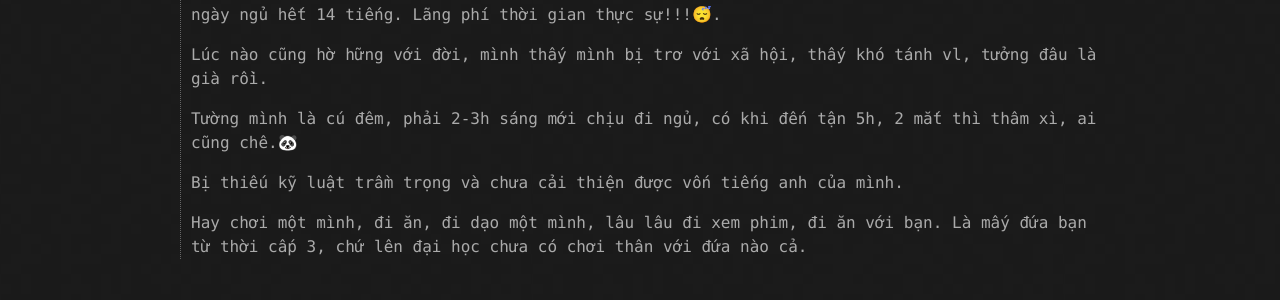
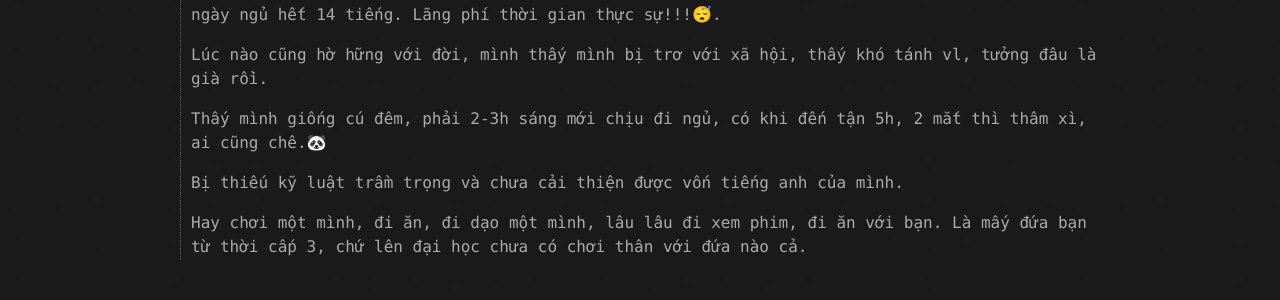
Before and after one commit to waibui/waibui.github.io, a Jekyll site: the page built from _posts/2025-01-01-happy-new-year.md, in a window 1280 px wide. Shown: the part 1111-1411 px from the top of the page. Built offline with Jekyll 4.4.1, drawn with Linux system fonts in a browser that asks for light colours.

Commit message:
add post 2025-01-01

```diff
--- a/_posts/2025-01-01-happy-new-year.md
+++ b/_posts/2025-01-01-happy-new-year.md
@@ -24,7 +24,7 @@ tags:
 >
 > Lúc nào cũng hờ hững với đời, mình thấy mình bị trơ với xã hội, thấy khó tánh vl, tưởng đâu là già rồi.
 >
-> Tường mình là cú đêm, phải 2-3h sáng mới chịu đi ngủ, có khi đến tận 5h, 2 mắt thì thâm xì, ai cũng chê.🐼
+> Thấy mình giống cú đêm, phải 2-3h sáng mới chịu đi ngủ, có khi đến tận 5h, 2 mắt thì thâm xì, ai cũng chê.🐼
 >
 > Bị thiếu kỹ luật trầm trọng và chưa cải thiện được vốn tiếng anh của mình.
 >
```
